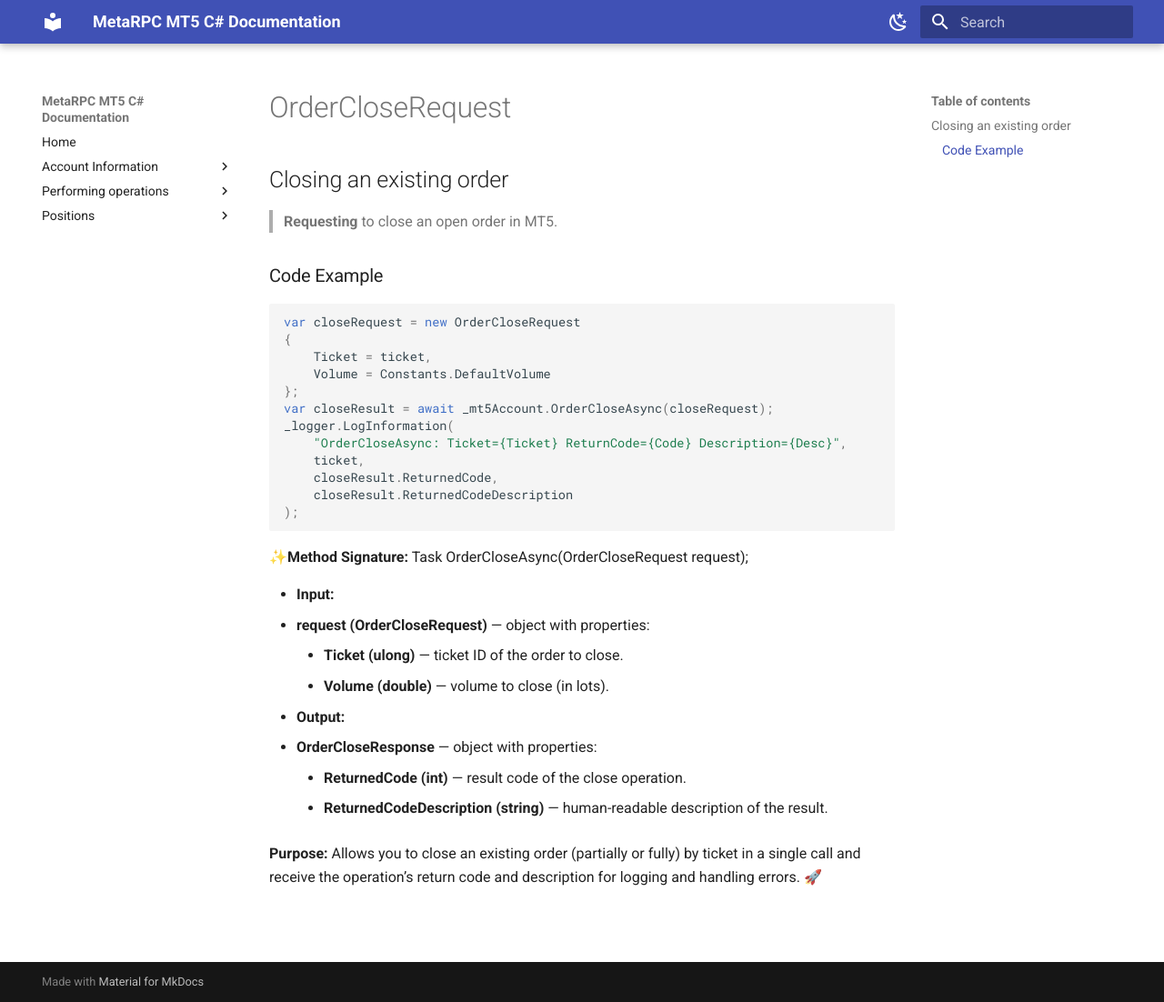
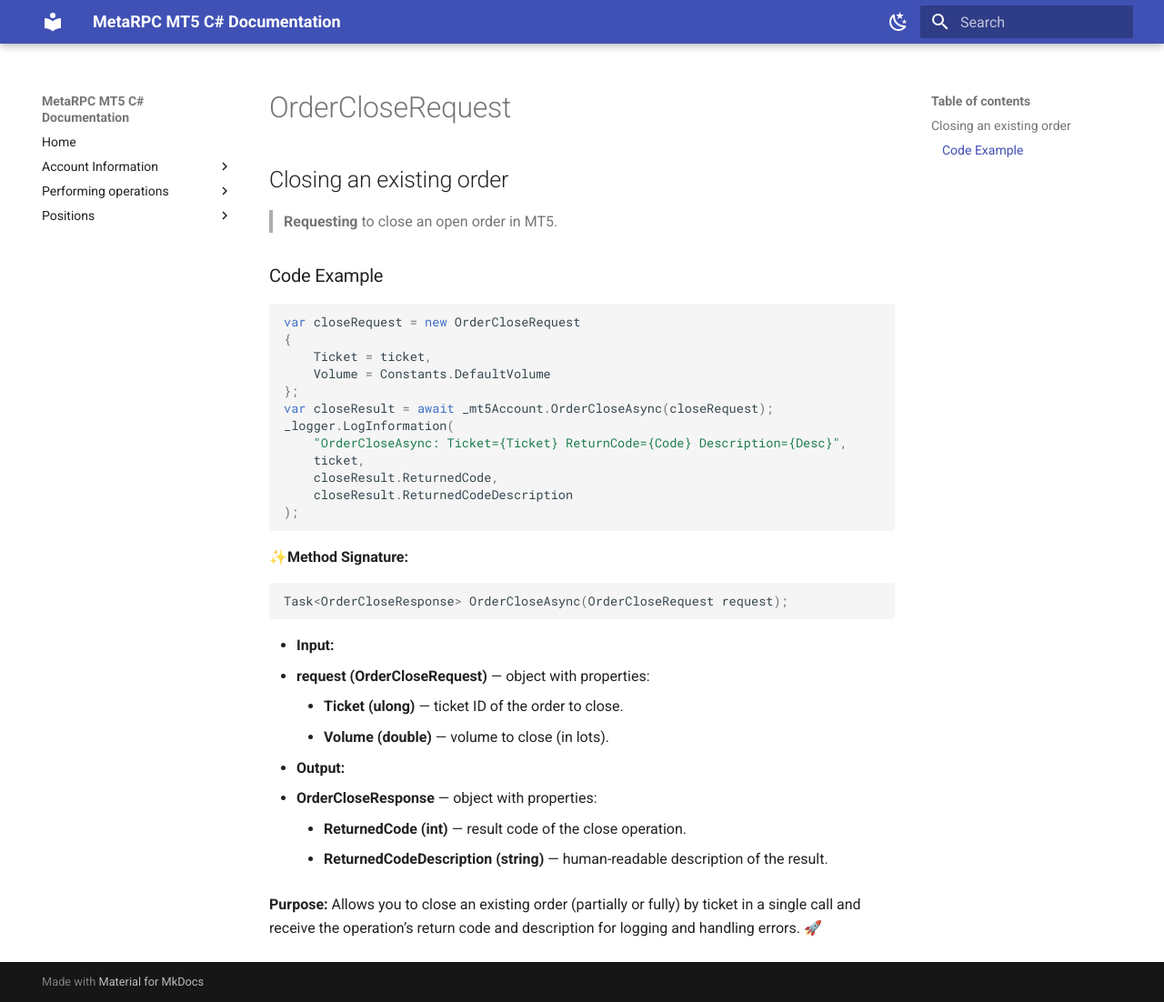
Before and after one commit to MetaRPC/CSharpMT5, an MkDocs documentation site: the page built from docs/orders/OrderCloseRequest.md, in a window 1280 px wide and 1102 px high. Shown: the whole window at 91% size. Built offline with MkDocs 1.6.1 and Material for MkDocs 9.7.7, drawn with Linux system fonts in a browser that asks for light colours.

Commit message:
Update OrderCloseRequest.md

````diff
--- a/docs/orders/OrderCloseRequest.md
+++ b/docs/orders/OrderCloseRequest.md
@@ -19,7 +19,10 @@ _logger.LogInformation(
 );
 ```
 
-✨**Method Signature:** Task<OrderCloseResponse> OrderCloseAsync(OrderCloseRequest request);
+✨**Method Signature:**
+```csharp
+Task<OrderCloseResponse> OrderCloseAsync(OrderCloseRequest request);
+```
 
 * **Input:**
   * **request (OrderCloseRequest)** — object with properties:
````
